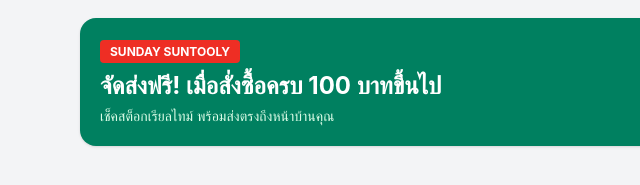
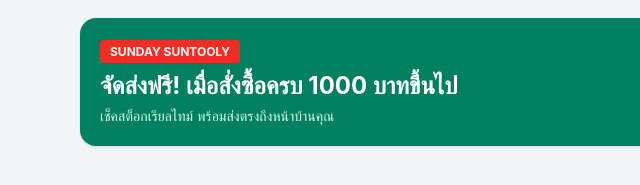
Before and after one commit to phumiphat582-boop/sunday-suntooly, a website built with Vite: page index.html in a window 1280 px wide. Shown: the part 125-310 px from the top of the page, 0-640 px from the left. Built offline with nearby package versions, Linux system fonts and the light colour scheme.

Commit message:
edit 1000

```diff
--- a/index.html
+++ b/index.html
@@ -92,7 +92,7 @@
       <div class="bg-[#008060] from-[#008060] to-[#00a87e] rounded-2xl p-5 mb-6 text-white flex items-center justify-between shadow-sm">
         <div>
           <span class="bg-[#EE2E24] text-xs font-bold px-2.5 py-1 rounded uppercase">SUNDAY SUNTOOLY</span>
-          <h2 class="text-xl sm:text-2xl font-bold mt-2">จัดส่งฟรี! เมื่อสั่งซื้อครบ 100 บาทขึ้นไป</h2>
+          <h2 class="text-xl sm:text-2xl font-bold mt-2">จัดส่งฟรี! เมื่อสั่งซื้อครบ 1000 บาทขึ้นไป</h2>
           <p class="text-sm text-green-100 mt-1">เช็คสต็อกเรียลไทม์ พร้อมส่งตรงถึงหน้าบ้านคุณ</p>
         </div>
         <div class="text-5xl hidden sm:block">🛵💨</div>
```
